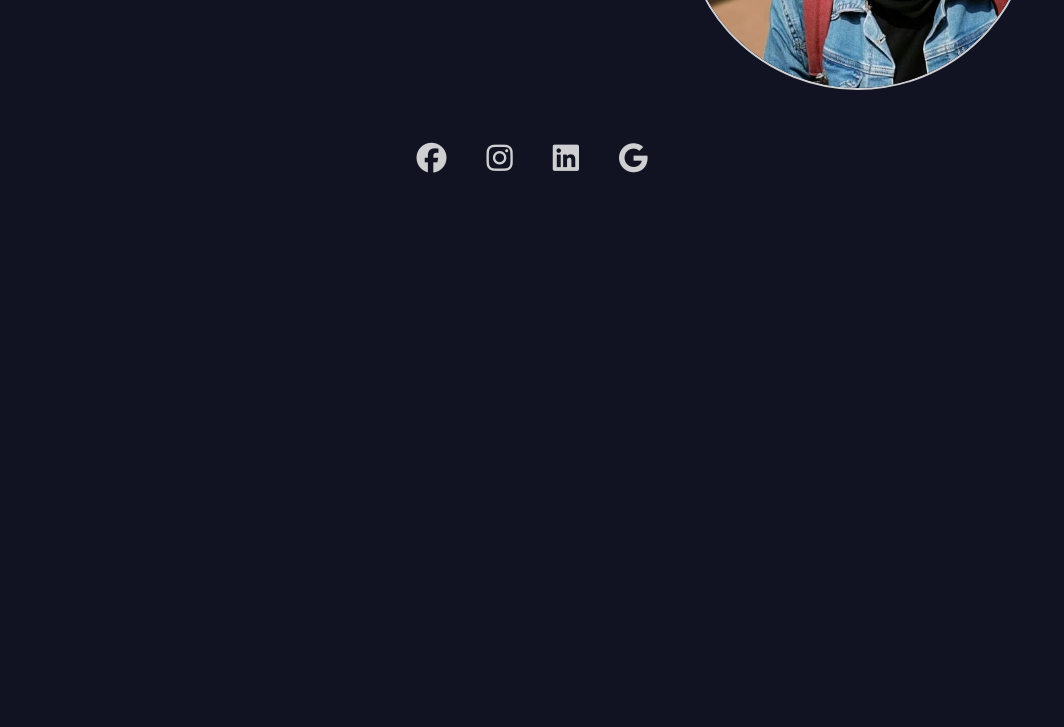
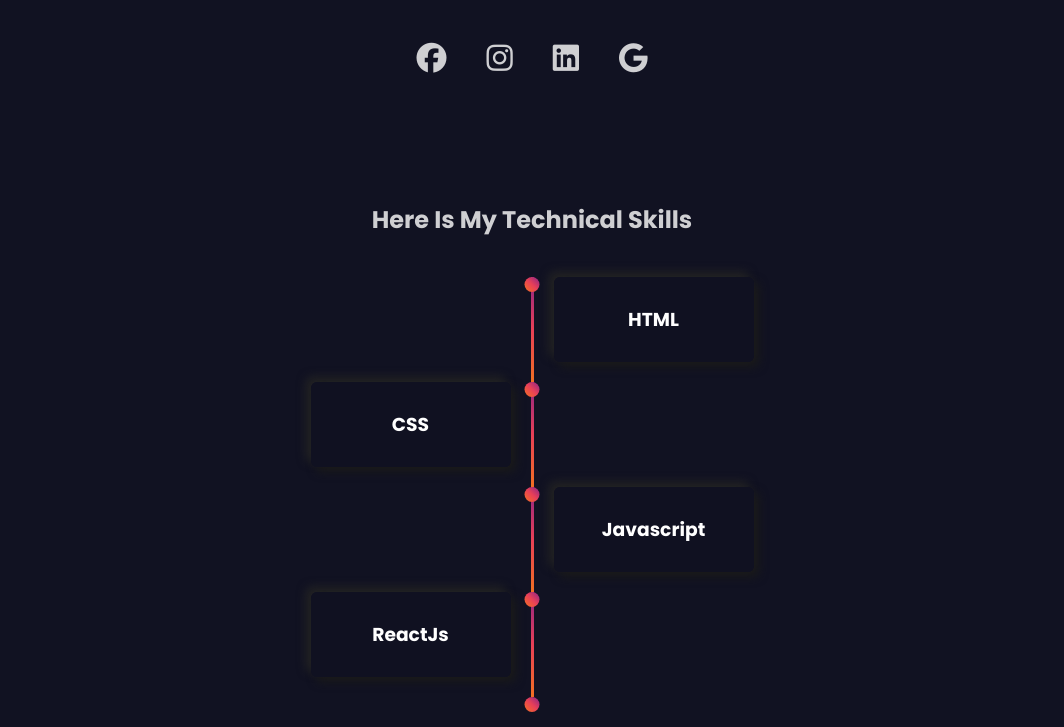
Before and after one commit to ranasami1/portfolio, a plain HTML site: page index.html in a window 1280 px wide. Shown: the part 479-1206 px from the top of the page, without its empty margins (108-1172 px from the left). Before the commit the page ends 891 px from the top, so only its background shows below. Drawn offline with nearby package versions, Linux system fonts and the light colour scheme.

Commit message:
start building skills section

```diff
--- a/index.html
+++ b/index.html
@@ -1,5 +1,6 @@
 <!DOCTYPE html>
 <html lang="en">
+
 <head>
     <meta charset="UTF-8">
     <meta name="viewport" content="width=device-width, initial-scale=1.0">
@@ -8,14 +9,18 @@
     <script src="https://unpkg.com/scrollreveal"></script>
     <title>My Portfolio</title>
 </head>
+
 <body>
     <div class="header">
         <ul class="logo">
-            <li><a href="#about">Rana<span
-                style="color: yellow;font-weight: bolder;">.</span></a></li>
+            <li><a href="#about">Rana<span style="color: yellow;font-weight: bolder;">.</span></a></li>
         </ul>
         <ul id="sidebar">
-            <li onclick="HideSidebar()"><a href="#"><svg xmlns="http://www.w3.org/2000/svg" height="24px" viewBox="0 -960 960 960" width="24px" fill="#e8eaed"><path d="m256-200-56-56 224-224-224-224 56-56 224 224 224-224 56 56-224 224 224 224-56 56-224-224-224 224Z"/></svg></a></li>
+            <li onclick="HideSidebar()"><a href="#"><svg xmlns="http://www.w3.org/2000/svg" height="24px"
+                        viewBox="0 -960 960 960" width="24px" fill="#e8eaed">
+                        <path
+                            d="m256-200-56-56 224-224-224-224 56-56 224 224 224-224 56 56-224 224 224 224-56 56-224-224-224 224Z" />
+                    </svg></a></li>
             <li onclick="HideSidebar()"><a href="#about">about</a></li>
             <li onclick="HideSidebar()"><a href="#skills">skills</a></li>
             <li onclick="HideSidebar()"><a href="#projects">projects</a></li>
@@ -26,13 +31,17 @@
             <li class="hideOnMobile"><a href="#skills">skills</a></li>
             <li class="hideOnMobile"><a href="#projects">projects</a></li>
             <li class="hideOnMobile"><a href="#resume">resume</a></li>
-            <li id="menu-button" onclick= ShowSidebar()><a href="#"><svg xmlns="http://www.w3.org/2000/svg" height="24px" viewBox="0 -960 960 960" width="24px" fill="#e8eaed"><path d="M360-200v-80h480v80H360Zm0-240v-80h480v80H360Zm0-240v-80h480v80H360ZM200-160q-33 0-56.5-23.5T120-240q0-33 23.5-56.5T200-320q33 0 56.5 23.5T280-240q0 33-23.5 56.5T200-160Zm0-240q-33 0-56.5-23.5T120-480q0-33 23.5-56.5T200-560q33 0 56.5 23.5T280-480q0 33-23.5 56.5T200-400Zm0-240q-33 0-56.5-23.5T120-720q0-33 23.5-56.5T200-800q33 0 56.5 23.5T280-720q0 33-23.5 56.5T200-640Z"/></svg></a></li>
+            <li id="menu-button" onclick=ShowSidebar()><a href="#"><svg xmlns="http://www.w3.org/2000/svg" height="24px"
+                        viewBox="0 -960 960 960" width="24px" fill="#e8eaed">
+                        <path
+                            d="M360-200v-80h480v80H360Zm0-240v-80h480v80H360Zm0-240v-80h480v80H360ZM200-160q-33 0-56.5-23.5T120-240q0-33 23.5-56.5T200-320q33 0 56.5 23.5T280-240q0 33-23.5 56.5T200-160Zm0-240q-33 0-56.5-23.5T120-480q0-33 23.5-56.5T200-560q33 0 56.5 23.5T280-480q0 33-23.5 56.5T200-400Zm0-240q-33 0-56.5-23.5T120-720q0-33 23.5-56.5T200-800q33 0 56.5 23.5T280-720q0 33-23.5 56.5T200-640Z" />
+                    </svg></a></li>
         </ul>
     </div>
     <div class="about" id="#home">
         <div class="about-container">
             <div class="about-sec1">
-                <h2>I am Rana Sami, a front-end web developer.</h2>
+                <h2 id="main-text">I am Rana Sami, a front-end web developer.</h2>
                 <p>Graduated in 2022, I am proficient in web front-end development
                     You can view my profile and request the service you want from the available services.</p>
             </div>
@@ -50,27 +59,77 @@
         </div>
     </div>
     <div id="skills">
-        <h2></h2>
+        <h2 id="main-text">Here is my technical skills</h2>
+        <section class="design-section">
+            <div class="timeline">
+                <div class="timeline-empty">
+                </div>
+                <div class="timeline-middle">
+                    <div class="timeline-circle"></div>
+                </div>
+                <div class="timeline-component timeline-content">
+                    <h3>HTML</h3>
+
+                </div>
+                <div class="timeline-component timeline-content">
+                    <h3>CSS</h3>
+
+                </div>
+                <div class="timeline-middle">
+                    <div class="timeline-circle"></div>
+                </div>
+                <div class="timeline-empty">
+                </div>
+
+                <div class="timeline-empty">
+                </div>
+
+                <div class="timeline-middle">
+                    <div class="timeline-circle"></div>
+                </div>
+                <div class=" timeline-component timeline-content">
+                    <h3>Javascript</h3>
+
+                </div>
+                <div class="timeline-component timeline-content">
+                    <h3>ReactJs</h3>
+
+                </div>
+                <div class="timeline-middle">
+                    <div class="timeline-circle"></div>
+                </div>
+                <div class="timeline-empty">
+                </div>
+
+                <div class="timeline-empty">
+                </div>
+
+                <div class="timeline-middle">
+                    <div class="timeline-circle"></div>
+                </div>
+            </div>
+        </section>
     </div>
     <script>
-        function ShowSidebar(){
+        function ShowSidebar() {
             const sidebar = document.querySelector('#sidebar');
-            sidebar.style.display= 'flex';
+            sidebar.style.display = 'flex';
         }
-        function HideSidebar(){
+        function HideSidebar() {
             const sidebar = document.querySelector('#sidebar');
-            sidebar.style.display= 'none';
+            sidebar.style.display = 'none';
         }
         ScrollReveal({
             reset: true,
             distance: '60px',
             duration: 2500,
-            delay:400
+            delay: 400
         });
-        ScrollReveal().reveal('#me',{delay: 500 ,origin: "right"});
-        ScrollReveal().reveal('.about-sec1 h2, .about-sec1 p',{delay: 500 ,origin: "left"});
-        ScrollReveal().reveal('.content a i',{delay: 500,origin: "bottom", interval: 200});
+        ScrollReveal().reveal('#me,', { delay: 500, origin: "right" });
+        ScrollReveal().reveal('#main-text, .about-sec1 p', { delay: 500, origin: "left" });
+        ScrollReveal().reveal('.content a i', { delay: 500, origin: "bottom", interval: 200 });
     </script>
 
 </body>
+
 </html>
--- a/style.css
+++ b/style.css
@@ -1,86 +1,103 @@
 @import url('https://fonts.googleapis.com/css2?family=Poppins:ital,wght@0,100;0,200;0,300;0,400;0,500;0,600;0,700;0,800;0,900;1,100;1,200;1,300;1,400;1,500;1,600;1,700;1,800;1,900&display=swap');
-*{
+
+* {
     padding: 0;
     margin: 0;
     box-sizing: border-box;
-    font-family: "Poppins",sans-serif;
+    font-family: "Poppins", sans-serif;
     text-transform: capitalize;
 }
-html{
+
+html {
     scroll-behavior: smooth;
     background-color: #111222;
 }
-body{
+
+body {
     display: flex;
     flex-direction: column;
-    gap: 100px;
 }
-.header, .about, #skills{
+
+.header,
+.about,
+#skills {
     margin: 30px 60px;
     display: flex;
     align-items: center;
 }
-.header .logo{
+
+.header .logo {
     list-style-type: none;
     font-weight: bolder;
     font-size: larger;
 }
-.header #sidebar{
-    position:fixed;
+
+.header #sidebar {
+    position: fixed;
     top: 0;
     right: 0;
     padding: 10px;
     height: 100vh;
     width: 250px;
-    z-index:999;
+    z-index: 999;
     background-color: #1112266c;
     backdrop-filter: blur(10px);
-    box-shadow: -10px 0 10px rgb(0,0,0,0.1);
+    box-shadow: -10px 0 10px rgb(0, 0, 0, 0.1);
     flex-direction: column;
     list-style-type: none;
-    align-items:flex-start;
+    align-items: flex-start;
     justify-content: flex-start;
     gap: 20px;
     display: none;
 }
-#sidebar li{
+
+#sidebar li {
     width: 100%;
 }
-#sidebar a{
+
+#sidebar a {
     width: 100%;
 }
-#menu-button{
+
+#menu-button {
     display: none;
 }
-@media(max-width:800px){
-    .hideOnMobile{
+
+@media(max-width:800px) {
+    .hideOnMobile {
         display: none;
     }
-    #menu-button{
+
+    #menu-button {
         display: block;
     }
 }
-@media(max-width:400px){
-    .header #sidebar{
-        width:100%;
+
+@media(max-width:400px) {
+    .header #sidebar {
+        width: 100%;
     }
 }
-.header #navigate{
+
+.header #navigate {
     display: flex;
     list-style-type: none;
     margin-left: auto;
 }
-.header a{
+
+.header a {
     text-decoration: none;
     margin: 0 10px;
     color: #ffff;
 }
-.about{
+
+.about {
     height: auto;
     display: flex;
     flex-direction: column;
 }
-.about .about-container{
+
+.about .about-container {
     display: flex;
     flex-wrap: wrap;
     align-items: center;
@@ -90,31 +107,114 @@ body{
     margin: auto;
 
 }
-.about .about-container .about-sec1 h2{
+
+#main-text {
     color: #ffffffcc;
+    margin: 20px 0;
 }
-.about .about-container .about-sec1 p{
+
+.about .about-container .about-sec1 p {
     max-width: 500px;
     color: yellow;
     line-height: 30px;
 }
-.about .about-container .about-sec2 img{
+
+.about .about-container .about-sec2 img {
     max-width: 350px;
     border-radius: 50%;
-    border: 2px solid #ffffffcc ;
+    border: 2px solid #ffffffcc;
 }
-.icons{
-    margin:40px auto;
+
+.icons {
+    margin: 40px auto;
 }
-.icons .content{
+
+.icons .content {
     display: flex;
     list-style-type: none;
     flex-wrap: wrap;
     margin: auto;
 
 }
-.content li a{
-    margin:20px;
+
+.content li a {
+    margin: 20px;
     font-size: 30px;
     color: #ffffffcc;
 }
+
+#skills {
+    display: flex;
+    align-items: center;
+    justify-content: center;
+    flex-direction: column;
+    gap: 20px;
+    height: auto;
+}
+
+.design {
+    display: flex;
+    align-items: center;
+}
+
+.timeline {
+    width: 100%;
+    height: auto;
+    max-width: 800px;
+    margin: auto;
+    display: flex;
+    flex-direction: column;
+}
+
+.timeline-content {
+    padding: 20px;
+    background: #111222fc;
+    -webkit-box-shadow: 5px 5px 10px #1a1a1a, -5px -5px 10px #242424;
+    box-shadow: 5px 5px 10px #1a1a1a, -5px -5px 10px #242424;
+    border-radius: 5px;
+    color: white;
+    padding: 1.75rem;
+    transition: 0.4s ease;
+    overflow-wrap: break-word !important;
+    margin: 1rem;
+    margin-bottom: 20px;
+    border-radius: 6px;
+}
+
+.timeline-component {
+    margin: 0px 20px 20px 20px;
+    width: 200px;
+    display: flex;
+    align-items: center;
+    justify-content: center;
+}
+
+@media screen and (min-width: 768px) {
+    .timeline {
+        display: grid;
+        grid-template-columns: 1fr 3px 1fr;
+    }
+
+    .timeline-middle {
+        position: relative;
+        background-image: linear-gradient(45deg, #F27121, #E94057, #8A2387);
+        width: 3px;
+        height: 100%;
+    }
+
+    .main-middle {
+        opacity: 0;
+    }
+
+    .timeline-circle {
+        position: absolute;
+        top: 0;
+        left: 50%;
+        width: 15px;
+        height: 15px;
+        border-radius: 50%;
+        background-image: linear-gradient(45deg, #F27121, #E94057, #8A2387);
+        -webkit-transform: translateX(-50%);
+        transform: translateX(-50%);
+    }
+}
```
